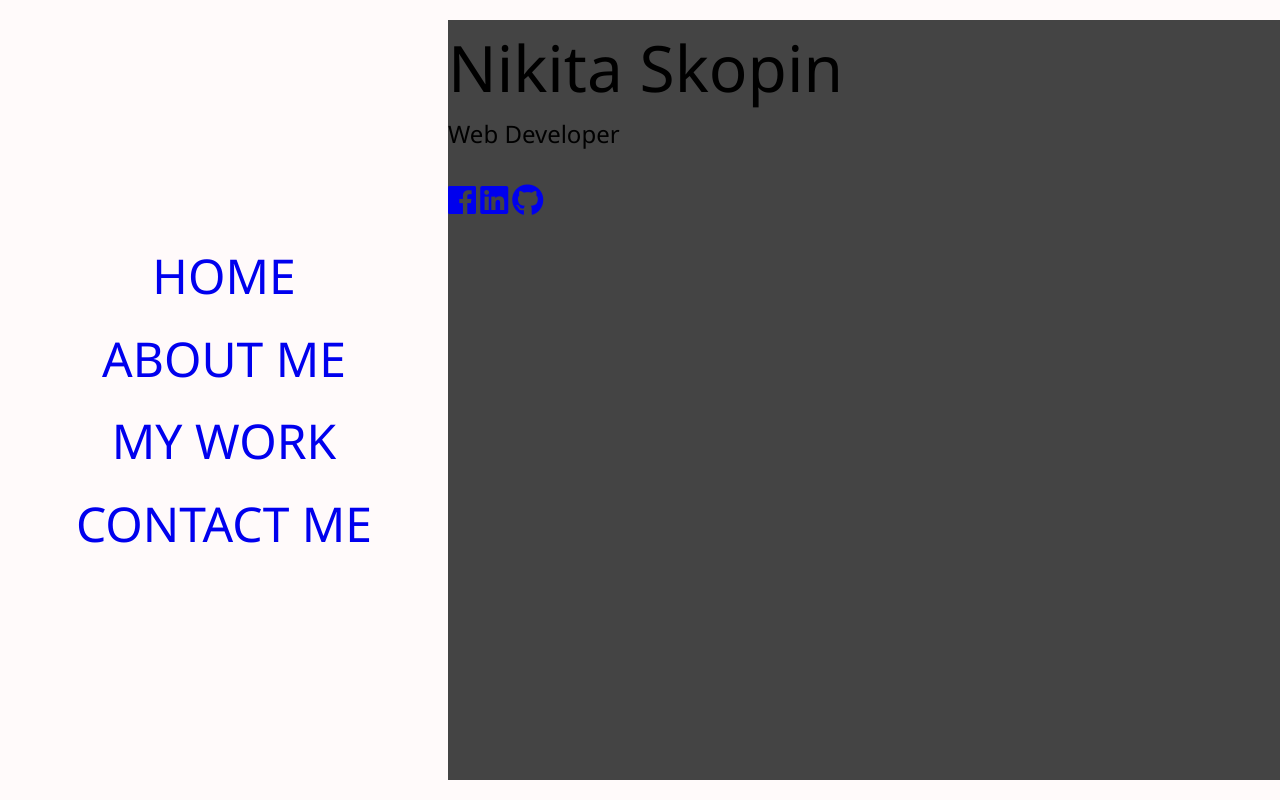
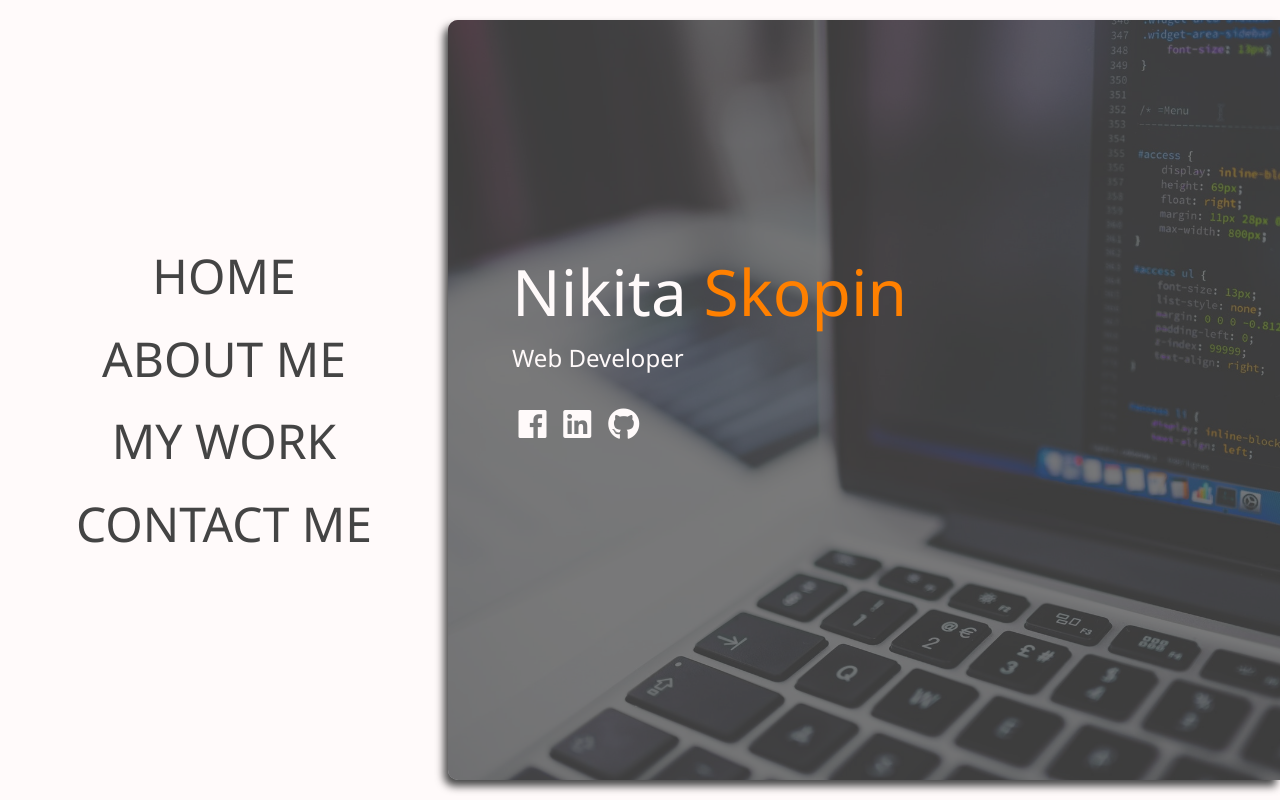
Before and after one commit to NikSkopin/portfolio_page, a website: page dist/index.html in a window 1280 px wide. Shown: the top 800 px of the page. Drawn offline with Linux system fonts and the light colour scheme.

Commit message:
Added some general styling and finished main page

```diff
--- a/package.json
+++ b/package.json
@@ -15,5 +15,8 @@
   "bugs": {
     "url": "https://github.com/NikSkopin/portfolio_page/issues"
   },
-  "homepage": "https://github.com/NikSkopin/portfolio_page#readme"
+  "homepage": "https://github.com/NikSkopin/portfolio_page#readme",
+  "dependencies": {
+    "node-sass": "^4.11.0"
+  }
 }
--- a/scss/main.scss
+++ b/scss/main.scss
@@ -1,4 +1,21 @@
+//fonts and colors
 $primary-color: #fffafa;
+$secondary-color: #444444;
+$accent-color: #FF8000; //in case I want span around Skopin
+$primary-font: 'Segoe UI', Tahoma, sans-serif;
+
+//images
+$home-image: url(../img/background.jpg);
+$background-opacity: 0.7;
+
+@mixin easeOut {
+    transition: all 0.3s ease-out;
+}
+
+@mixin background {
+    background-attachment: fixed;
+    background-size: cover;
+}
 
 * {
     box-sizing: border-box;
@@ -8,7 +25,7 @@ body {
     background-color: $primary-color;
     height: 100%;
     margin: 0;
-    font-family: 'Segoe UI', Tahoma, sans-serif;
+    font-family: $primary-font;
     line-height: 1.5;
 }
 
@@ -19,10 +36,12 @@ h1, h2, h3 {
 
     &.lg-heading {
         font-size: 4rem;
+        color: $primary-color;
     }
 
     &.sm-heading {
         margin-bottom: 2rem;
+        color: $primary-color;
     }
 }
 
@@ -30,11 +49,47 @@ a {
     text-decoration: none;
 }
 
+.section-wrapper {
+    height: 100vh;
+    position: relative;
+}
+
+.container {
+    position: absolute;
+    top: 2.5%;
+    margin-left: 35%;
+    width: 65%;
+    height: 95%;
+    background-color: $secondary-color;
+    padding: 4rem;
+    border-radius: 10px 0 0 10px;
+    box-shadow: -4px 6px 8px 0px rgba($secondary-color,1);
+    z-index: 0;
+    // border: 1px solid red;
+
+    #overlay {
+        position: absolute; /* Sit on top of the page content */
+        width: 100%; /* Full width (cover the whole page) */
+        height: 100%; /* Full height (cover the whole page) */
+        top: 0;
+        left: 0;
+        right: 0;
+        bottom: 0;
+        background-color: rgba($secondary-color,$background-opacity); /* Black background with opacity */
+        border-radius: 10px 0 0 10px;
+        z-index: -1; /* Specify a stack order in case you're using a different order for other elements */
+        // cursor: pointer; /* Add a pointer on hover */
+      }
+}
+
+
+
 nav {
     position: fixed;
     height: 100vh;
     width: 35%;
     min-width: 150px;
+    z-index: 2;
 }
 
 .menu-nav {
@@ -56,17 +111,43 @@ nav {
     font-size: 3rem;
 }
 
-.section-wrapper {
-    height: 100vh;
-    position: relative;
+.nav-link {
+    color: $secondary-color;
+    &:hover {
+        font-weight: 700;
+        color: $accent-color;
+        @include easeOut;
+    }
 }
 
-.container {
-    position: absolute;
-    top: 2.5%;
-    margin-left: 35%;
-    width: 65%;
-    height: 95%;
-    background-color: #444;
-    // border: 1px solid red;
+
+
+main {
+    .icons {
+        a {
+            color: $primary-color;
+            padding: 0.4rem;
+
+            &:hover {
+                color: $accent-color;
+                @include easeOut;
+            }
+        }
+    }
+
+    &#home {
+        h1 {
+            margin-top: 20vh;
+        }
+
+        .container {
+            background-image: $home-image;
+            @include background;
+        }
+    }
 }
+
+
+.text-secondary {
+    color: $accent-color;
+}
```
Also changed, not shown: dist/css/main.css, dist/img/background.jpg (added), dist/index.html, 1 other file.
